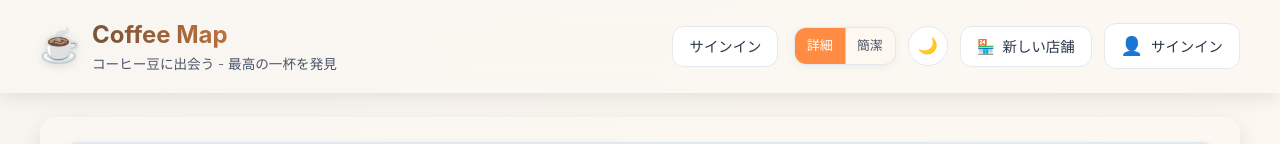
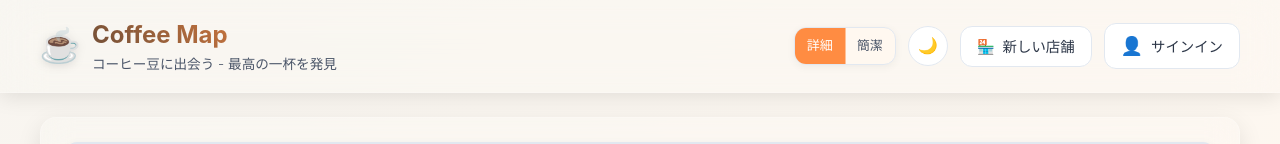
Before and after one commit to UmeTaiyaki/coffee-map, a Next.js app: page / in a window 1280 px wide. Shown: the top 144 px of the page. Built offline with nearby package versions, Linux system fonts and the light colour scheme; no server answers; the database is empty.

Commit message:
サインインボタン統一

```diff
--- a/app/page.tsx
+++ b/app/page.tsx
@@ -1,4 +1,4 @@
-// app/page.tsx - 完全版（レイアウト調整版）
+// app/page.tsx - 完全版（サインインボタン削除版）
 'use client'
 import React, { useState, useEffect, Suspense, useCallback } from 'react'
 import dynamic from 'next/dynamic'
@@ -287,21 +287,14 @@ export default function Home() {
           </div>
 
           <div className="user-section">
-            {/* ユーザー挨拶 */}
-            {user ? (
+            {/* ユーザー挨拶 - サインインボタンを削除 */}
+            {user && (
               <div className="greeting-text">
                 <div className="user-name">
                   {user.nickname || 'Coffee Lover'}さん、{getGreeting()}！
                 </div>
                 <div>今日も素敵なコーヒータイムを {getTimeEmoji()}</div>
               </div>
-            ) : (
-              <button
-                onClick={openAuthModal}
-                className="coffee-button"
-              >
-                サインイン
-              </button>
             )}
 
             <div className="controls-section">
```
